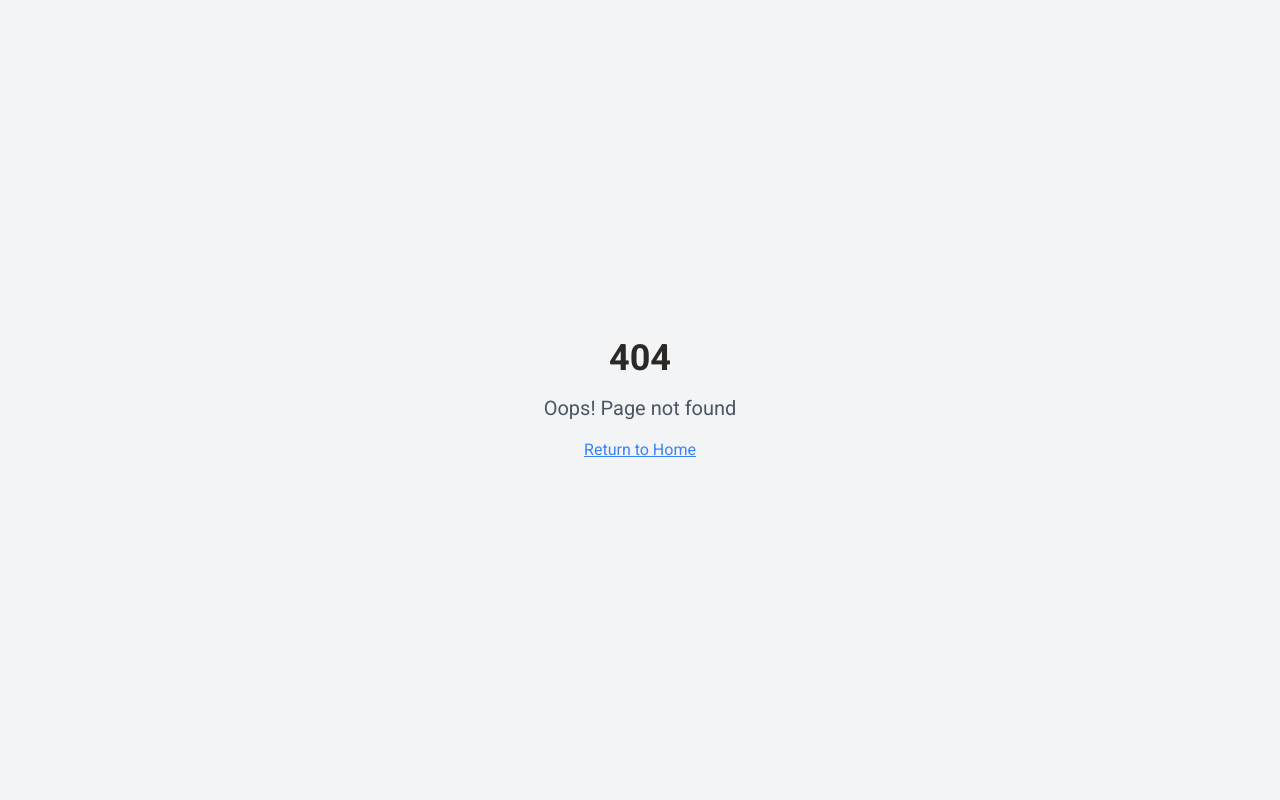
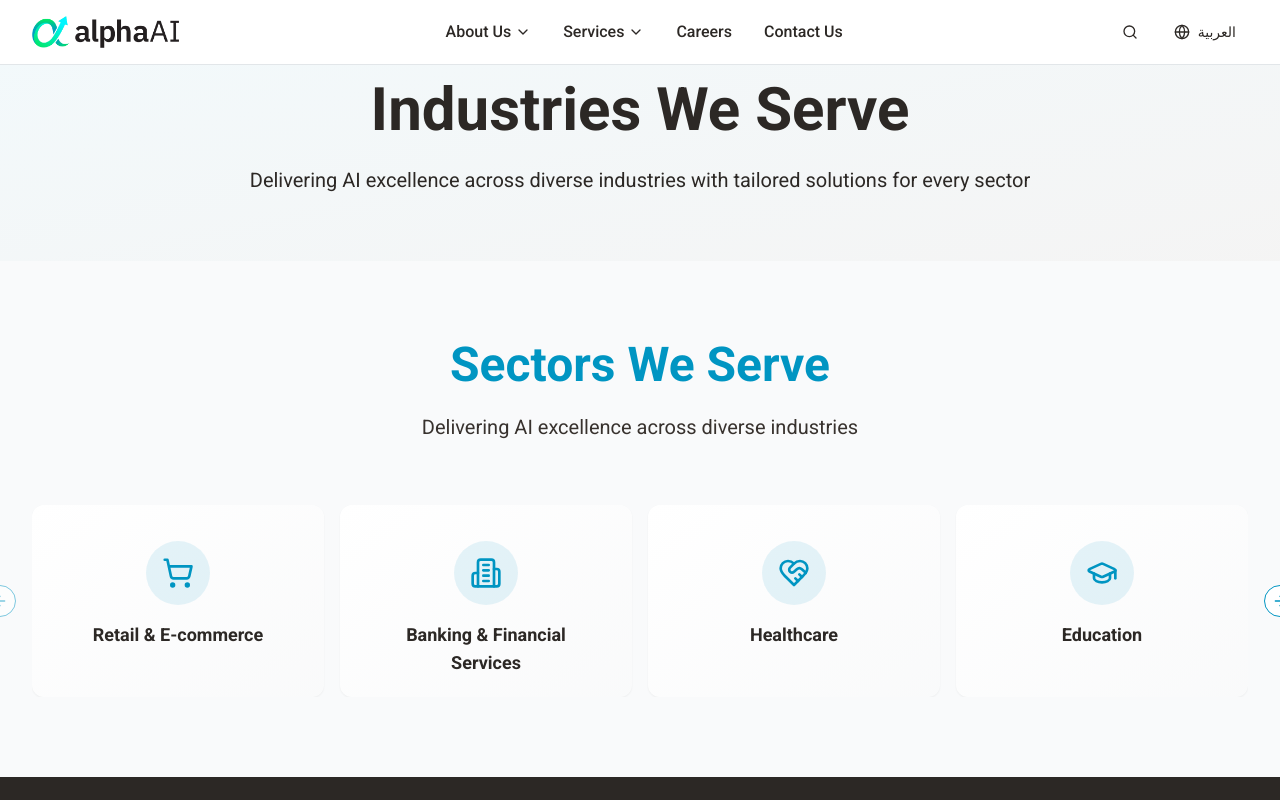
Before and after one commit to mbzour999/Alpha-test-, a React (Vite) app: page /industries in a window 1280 px wide. Before the commit this address had no page. Shown: the top 800 px of the page. Built offline with nearby package versions, Linux system fonts and the light colour scheme; a web font is replaced by a local one.

Commit message:
Remove Sectors section and add Industries page

```diff
--- a/src/App.tsx
+++ b/src/App.tsx
@@ -8,6 +8,7 @@ import NotFound from "./pages/NotFound";
 import About from "./pages/About";
 import VisionMission from "./pages/VisionMission";
 import Team from "./pages/Team";
+import Industries from "./pages/Industries";
 import Contact from "./pages/Contact";
 import Careers from "./pages/Careers";
 import DataAnalytics from "./pages/services/DataAnalytics";
@@ -28,6 +29,7 @@ const App = () => (
           <Route path="/about" element={<About />} />
           <Route path="/vision-mission" element={<VisionMission />} />
           <Route path="/team" element={<Team />} />
+          <Route path="/industries" element={<Industries />} />
           <Route path="/contact" element={<Contact />} />
           <Route path="/careers" element={<Careers />} />
           <Route path="/services/data-analytics" element={<DataAnalytics />} />
--- a/src/components/Navigation.tsx
+++ b/src/components/Navigation.tsx
@@ -34,6 +34,7 @@ const Navigation = () => {
     { label: 'Overview', href: '/about' },
     { label: 'Vision and Mission', href: '/vision-mission' },
     { label: 'Team', href: '/team' },
+    { label: 'Industries', href: '/industries' },
   ];
 
   const servicesItems = [
--- a/src/pages/Index.tsx
+++ b/src/pages/Index.tsx
@@ -3,7 +3,6 @@ import { useTranslation } from 'react-i18next';
 import Navigation from '@/components/Navigation';
 import AboutSection from '@/components/AboutSection';
 import ServicesSection from '@/components/ServicesSection';
-import SectorsSection from '@/components/SectorsSection';
 import CTASection from '@/components/CTASection';
 import CareersSection from '@/components/CareersSection';
 import SmallCTASection from '@/components/SmallCTASection';
@@ -24,7 +23,6 @@ const Index = () => {
       <CTASection />
       <AboutSection />
       <ServicesSection />
-      <SectorsSection />
       <CareersSection />
       <SmallCTASection />
       <Footer />
--- /dev/null
+++ b/src/pages/Industries.tsx
@@ -0,0 +1,35 @@
+import { useTranslation } from 'react-i18next';
+import Navigation from '@/components/Navigation';
+import Footer from '@/components/Footer';
+import SectorsSection from '@/components/SectorsSection';
+
+const Industries = () => {
+  const { t } = useTranslation();
+
+  return (
+    <div className="min-h-screen">
+      <Navigation />
+
+      {/* Hero Section */}
+      <section className="pt-20 pb-16 bg-gradient-to-br from-alpha-primary/5 to-alpha-secondary/5">
+        <div className="alpha-container">
+          <div className="max-w-4xl mx-auto text-center">
+            <h1 className="text-4xl md:text-6xl font-bold text-alpha-foreground mb-6">
+              Industries We Serve
+            </h1>
+            <p className="text-xl text-alpha-secondary leading-relaxed">
+              Delivering AI excellence across diverse industries with tailored solutions for every sector
+            </p>
+          </div>
+        </div>
+      </section>
+
+      {/* Sectors Section */}
+      <SectorsSection />
+
+      <Footer />
+    </div>
+  );
+};
+
+export default Industries;
```
